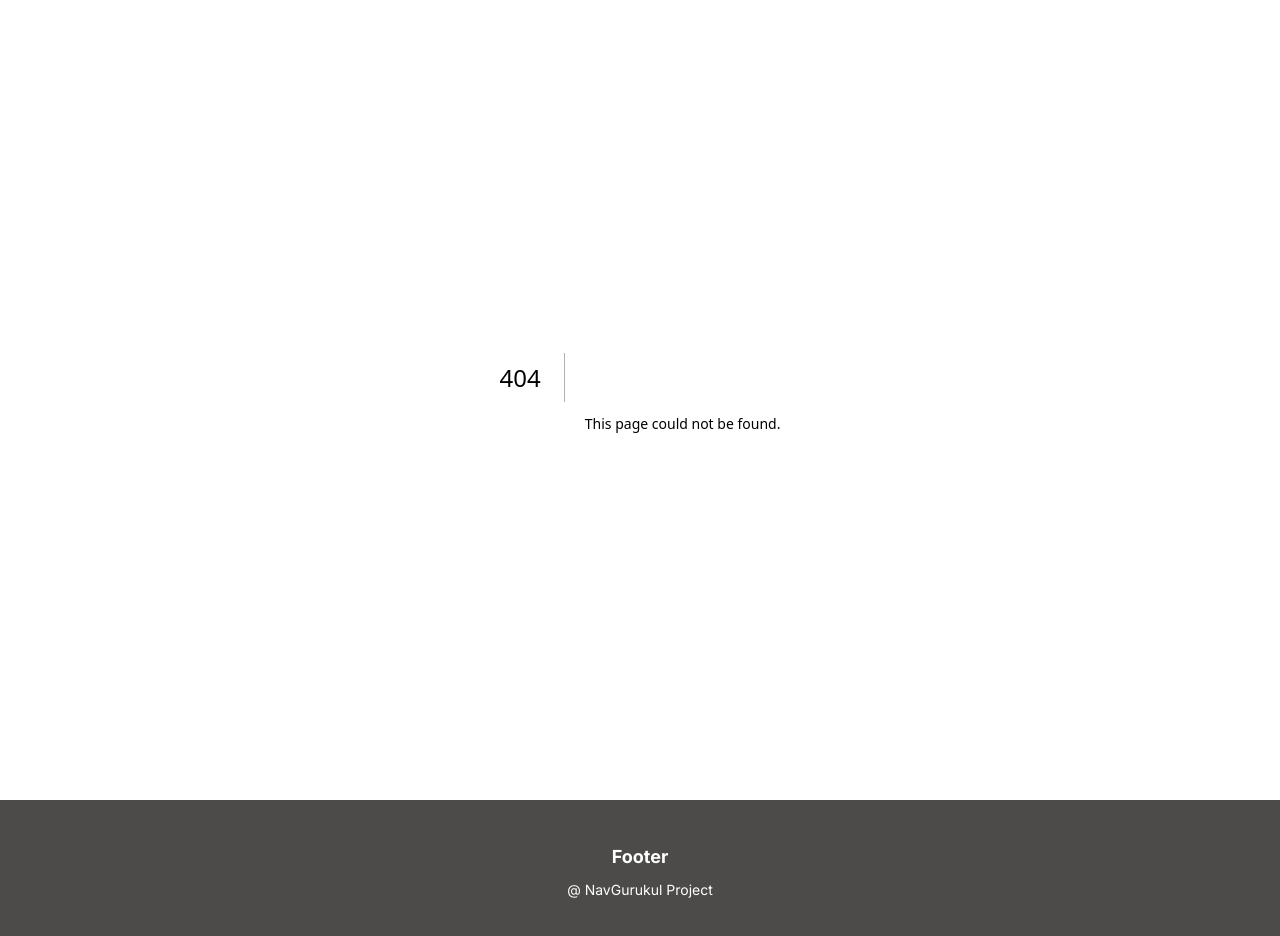
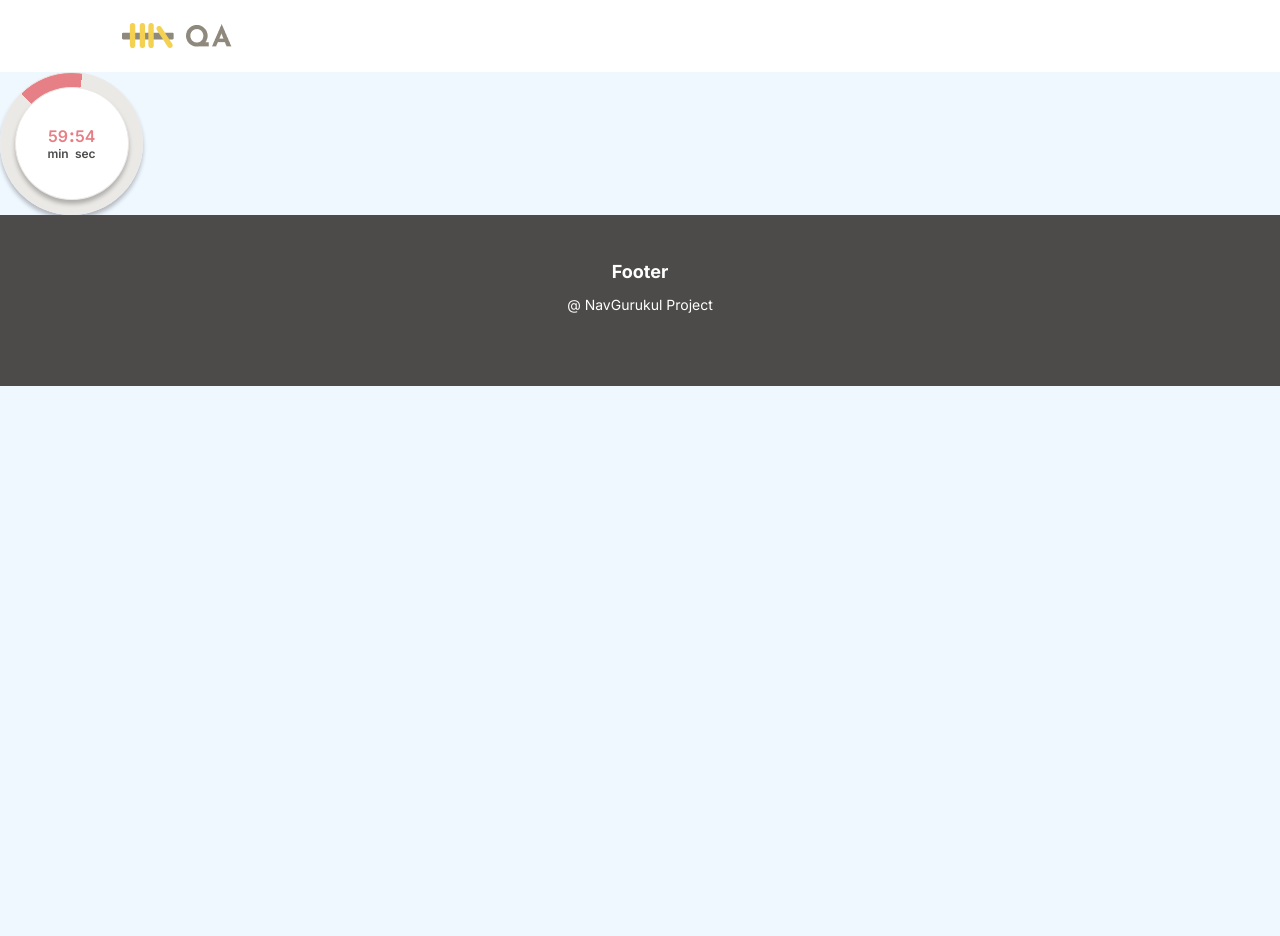
Before and after one commit to archana-singh-1/assignment_platform, a Next.js app: page /questionpenal in a window 1280 px wide. Before the commit this address had no page. Shown: the top 936 px of the page. After the commit the page ends 800 px from the top, so only its background shows below. Built offline with nearby package versions, Linux system fonts and the light colour scheme; a web font is replaced by a local one.

Commit message:
completed timer

```diff
--- a/app/globals.css
+++ b/app/globals.css
@@ -143,17 +143,18 @@ span{
   margin-top: 39px;
   width: 159px;
   height: 54px;
-  background-color:#FEEEB4;
+}
+
+a.button-link {
+  display: inline-block;
+  padding: 10px 20px;
+  background-color: #FEEEB4;
   border: solid 1px #F4D150;
-  font-size: 18px;
+  text-decoration: none;
+  color: black;
+  border-radius: 10px;
+  text-align: center;
   font-family: normal;
   font-weight: 400;
   font-family: Inter;
-  border-radius: 10px 20px 30px 20px;
 }
-
-button{
-  border: none;
-  background-color:#FEEEB4;
-
-}
--- a/app/page.js
+++ b/app/page.js
@@ -21,7 +21,7 @@ function Page () {
         <div className="Start">Click 'Lets Start' to begin the test. <br></br><span>Good luck!</span></div>
         <div className="border"></div>
         <div className="letsStart">
-         <button>Lets start!</button>
+         <a href="questionpenal" className="button-link">Lets start!</a>
         </div>
 
       </div>
--- /dev/null
+++ b/app/questionpenal/Header_two.css
@@ -0,0 +1,37 @@
+.header{
+    background-color: white;
+    height: 72px;
+}
+
+.logo{
+  padding: 18px 18px 18px 120px;
+
+
+
+
+}
+@media (min-width:1440px){
+    .header{
+      background-color: white;
+      max-width: 1200px;
+      margin-left: 120px;
+      margin-right: 120px;
+    }
+
+  }
+
+
+@media (max-width:376px){
+    .header{
+      border: solid 2px black;
+    }
+    .logo{
+        padding-top: 18px;
+        padding-bottom: 18px;
+        text-align: center;
+    }
+    .footer{
+        height: 171px;
+        border: solid 2px black;
+    }
+}
--- /dev/null
+++ b/app/questionpenal/Header_two.js
@@ -0,0 +1,11 @@
+import './Header_two.css'
+function HeaderTwo () {
+    return(
+        <div className="header">
+            <div className='logo'>
+                <img src="Logo.png"/>
+            </div>
+        </div>
+    );
+};
+export default HeaderTwo;
--- /dev/null
+++ b/app/questionpenal/Watch.css
@@ -0,0 +1,55 @@
+.circle {
+    border-radius: 50%;
+    width: 141px;
+    height: 141px;
+    border: solid 1px #EBE9E6;
+    display: flex;
+    align-items: center;
+    justify-content: center;
+    background: conic-gradient(from -45deg, #E68086 0% 15%, #EBE9E6 15% 100%);
+    box-shadow: 0px 4px 4px rgba(0, 0, 0, 0.25);
+}
+
+.circle_1 {
+    border-radius: 50%;
+    border: solid 1px #EBE9E6;
+    width: 112px;
+    height: 111px;
+    background-color: white;
+    box-shadow: 0px 4px 4px rgba(0, 0, 0, 0.25);
+    display: flex;
+    align-items: center;
+    justify-content: center;
+    flex-direction: column;
+}
+
+.time {
+    font-family: Inter, sans-serif;
+    font-size: 16px;
+    color:  #E68086;
+    font-weight: 600;
+    display: flex;
+    align-items: center;
+}
+
+.time-section {
+    text-align: center;
+}
+
+.time-section span {
+    display: block;
+    font-size: 12px;
+    color: #4C4B49;
+}
+
+.colon {
+    font-family: Inter, sans-serif;
+    font-size: 16px;
+    color:  #E68086;
+    font-weight: 600;
+    margin: 5px;
+}
+h3{
+    color: #E68086;
+    padding-bottom: 16px;
+}
--- /dev/null
+++ b/app/questionpenal/Watch.js
@@ -0,0 +1,39 @@
+"use client"
+import React, { useEffect, useState } from 'react';
+import './Watch.css';
+
+function Watch() {
+    const [timeLeft, setTimeLeft] = useState(59 * 60 + 59);
+    useEffect(() => {
+        const timer = setInterval(() => {
+            setTimeLeft(prevTime => (prevTime > 0 ? prevTime - 1 : 59 * 60 + 59));
+        }, 1000);
+
+        return () => clearInterval(timer);
+    }, []);
+
+    const minutes = Math.floor(timeLeft / 60);
+    const seconds = timeLeft % 60;
+
+    return (
+        <div className="watch">
+            <div className="circle">
+                <div className="circle_1">
+                    <div className="time">
+                        <div className="time-section">
+                            {minutes}
+                            <span>min</span>
+                        </div>
+                        <h3>:</h3>
+                        <div className="time-section">
+                            {seconds < 10 ? `0${seconds}` : seconds}
+                            <span>sec</span>
+                        </div>
+                    </div>
+                </div>
+            </div>
+        </div>
+    );
+}
+
+export default Watch;
--- /dev/null
+++ b/app/questionpenal/page.js
@@ -0,0 +1,12 @@
+import HeaderTwo from "./Header_two";
+import  Watch from "./Watch"
+function Allqusetion(){
+    return(
+        <div>
+            <HeaderTwo/>
+            <Watch/>
+        </div>
+    )
+
+}
+export default Allqusetion;
```
Also changed, not shown: app/component/Header.css (deleted), app/component/Header.js (deleted), app/component/page.js (deleted).
